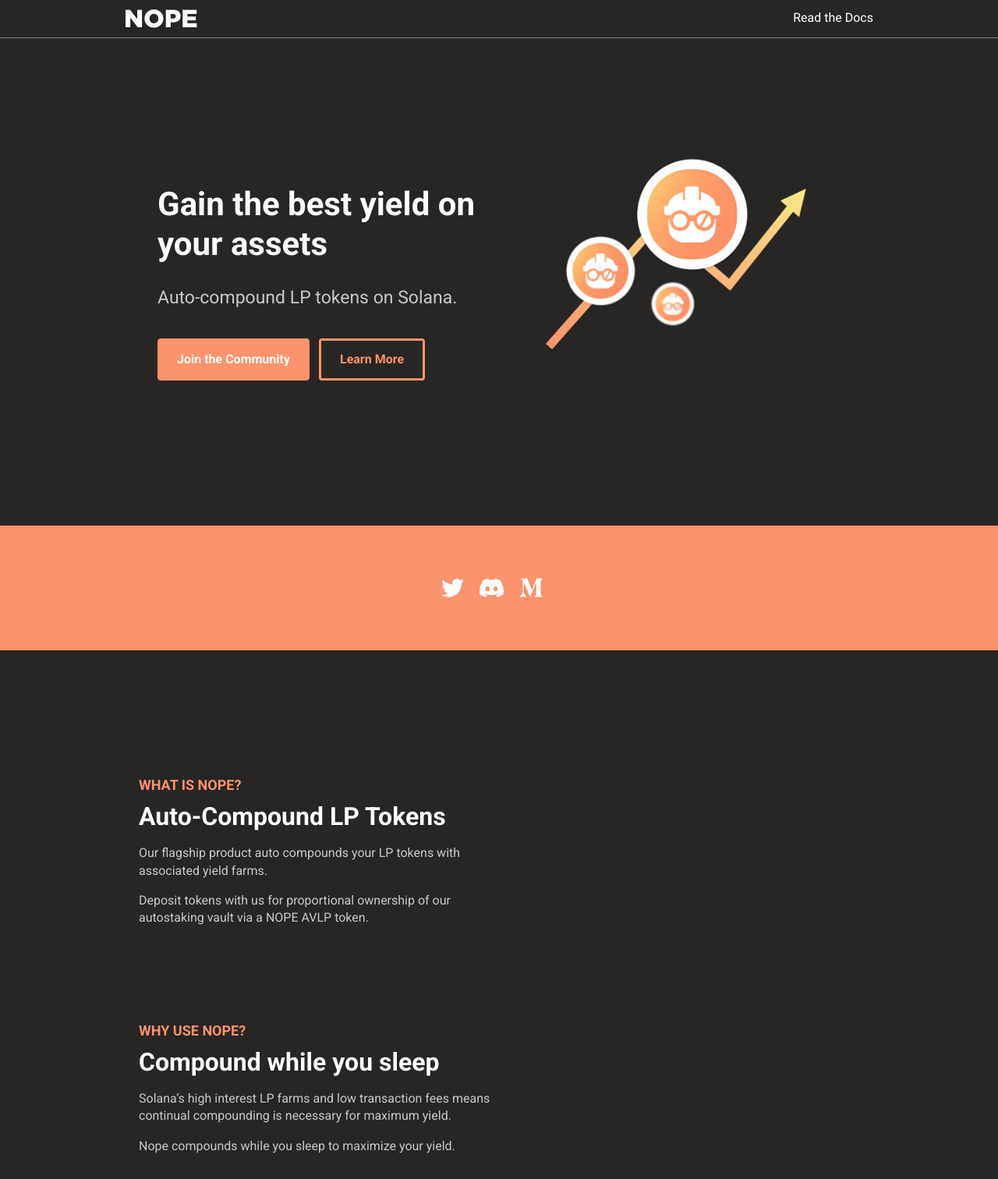
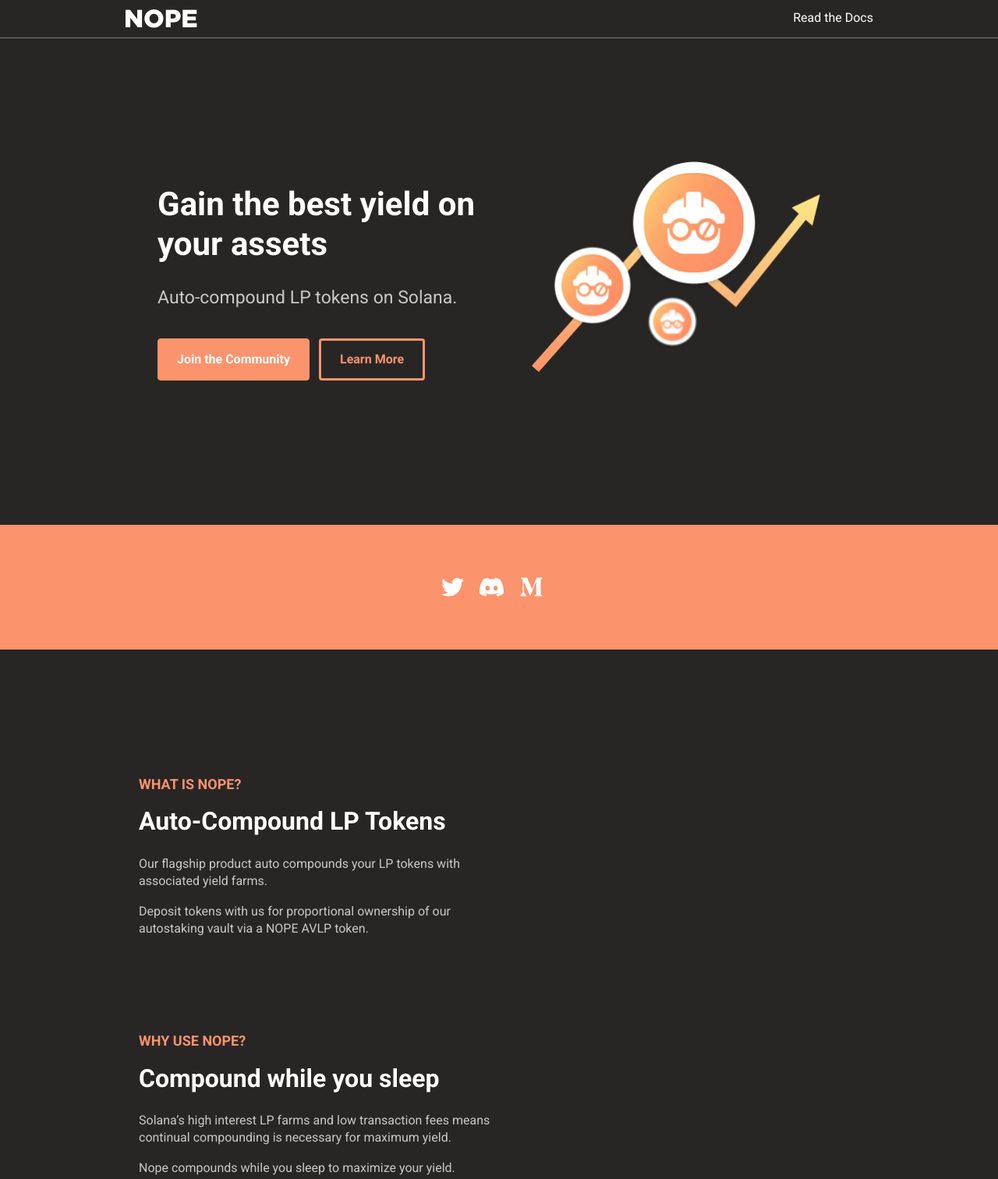
Before and after one commit to nopefinance/nope-land, a plain HTML site: page index.html in a window 1280 px wide. Shown: the top 1512 px of the page at 78% size. Drawn offline with nearby package versions, Linux system fonts and the light colour scheme.

Commit message:
add media queries for responsive typo and hero section

```diff
--- a/css/main.css
+++ b/css/main.css
@@ -89,17 +89,6 @@
    Author's custom styles
    ========================================================================== */
 
-  h1 {
-    font-size: 42px;
-    line-height: 1.2;
-  }
-  h2 {
-    font-size: 32px;
-    margin-top: 12px;
-    margin-bottom: 24px;
-    line-height: .75;
-  }
-
   p {
     color: rgba(255,255,255, 0.75);
   }
@@ -139,6 +128,7 @@
     text-align: center;
     border-radius: 4px;
     padding: 12px 24px;
+    margin-bottom: 8px;
   }
 
   .btn:hover {
@@ -191,18 +181,51 @@
 
   .hero {
     display: grid;
-    grid-template-columns: 42px 480px 370px 42px;
+    grid-template-columns: 18px 284px 18px;
     grid-template-rows: 160px auto 160px;
   }
 
   .hero > img {
+    display: none;
     grid-column: 3 / span 1;
     grid-row: 2 / span 1;
     position: relative;
     top: -36px;
-    height: 90%;
-    left: 18px;
+    width: 100%;
   }
+
+  h1 {
+    font-size: 32px;
+    line-height: 1.2;
+  }
+
+  h2 {
+    font-size: 24px;
+    line-height: 1.2;
+  }
+
+  @media (min-width:768px) {
+    h1 { font-size: 42px; }
+    h2 {
+      font-size: 32px;
+      margin-top: 12px;
+      margin-bottom: 24px;
+    }
+
+    .hero {
+      grid-template-columns: 42px 420px minmax(auto, 370px) 42px;
+    }
+    .hero > img {
+      display: block;
+    }
+  }
+
+  @media (min-width:1024px) {
+    .hero {
+      grid-template-columns: 42px 480px 370px 42px;
+    }
+  }
+
 
   .hero > .intro {
     grid-column: 2 / span 1;
```
